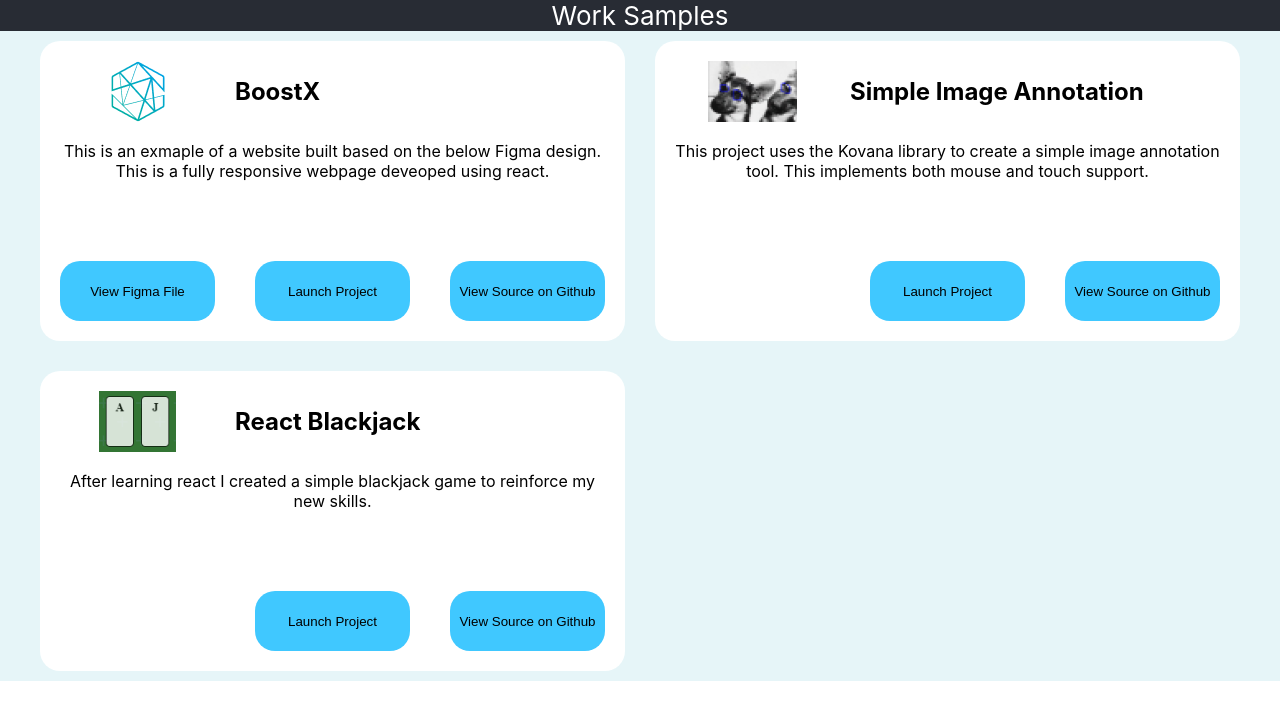
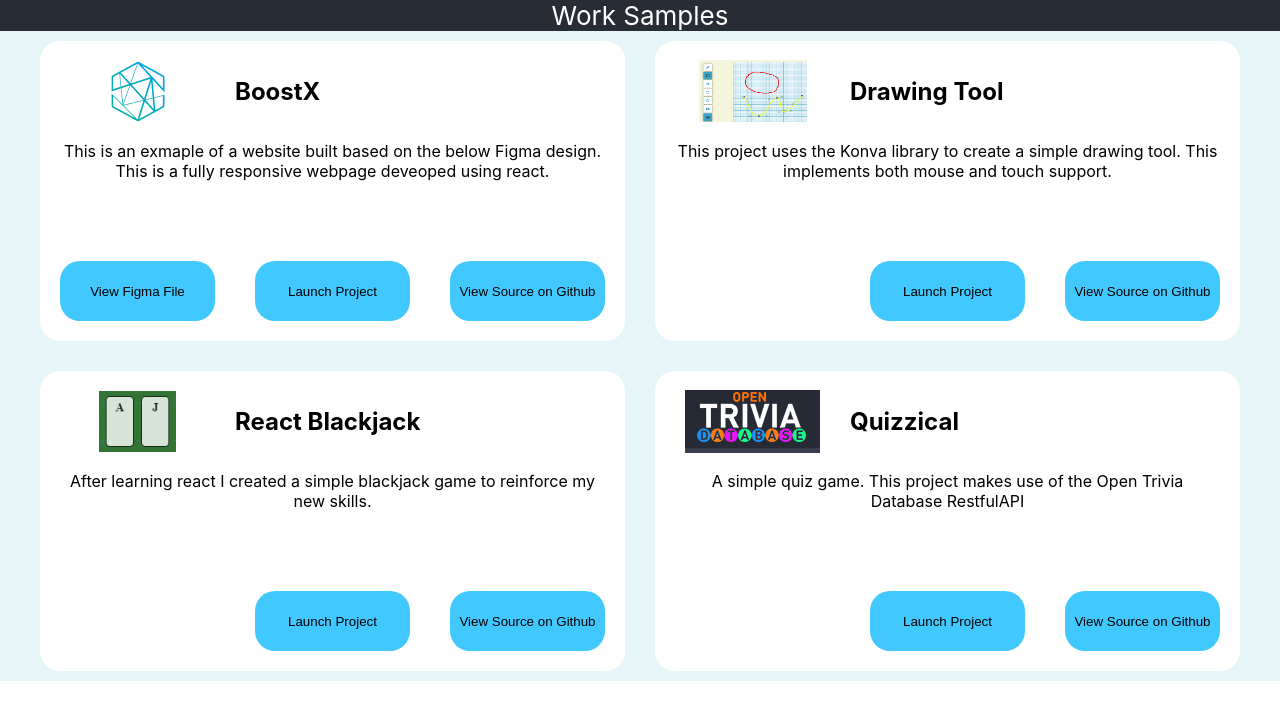
Before and after one commit to BMcdavitt/homepage, a React (Create React App) app: page / in a window 1280 px wide. Shown: the top 720 px of the page. Built offline with nearby package versions, Linux system fonts and the light colour scheme; no server answers.

Commit message:
update konva webpage

```diff
--- a/package.json
+++ b/package.json
@@ -1,7 +1,7 @@
 {
   "name": "homepage",
   "version": "0.1.0",
-  "homepage": "https://bmcdavitt.github.io/homepage/",
+  "homepage": ".",
   "private": true,
   "dependencies": {
     "@testing-library/jest-dom": "^5.16.4",
--- a/src/App.js
+++ b/src/App.js
@@ -1,23 +1,19 @@
-import { useEffect } from 'react';
-import './App.css';
-import ProjectCard from './ProjectCard';
+import { useEffect } from 'react'
+import './App.css'
+import ProjectCard from './ProjectCard'
 
 function App() {
-
   useEffect(() => {
     fetch(`https://myapi-a0j0.onrender.com/api/pages`)
-        .then(res => res.json())
-        .then(data => {
-          console.log(data)
-        },[])
+      .then((res) => res.json())
+      .then((data) => {
+        console.log(data)
+      }, [])
   })
-
 
   return (
     <div className="App">
-      <header className="App-header">
-        Work Samples
-      </header>
+      <header className="App-header">Work Samples</header>
       <div className="App-body">
         <div className="cardHolder">
           <ProjectCard
@@ -25,28 +21,35 @@ function App() {
             image="boostx.png"
             description="This is an exmaple of a website built based on the below Figma design.  This is a fully responsive webpage deveoped using react."
             link="https://bmcdavitt.github.io/boostx/"
-            source="https://github.com/BMcdavitt/boostx/tree/master"
+            source="https://github.com/BMcdavitt/boostx/tree/master/src"
             specification="https://www.figma.com/file/JDVVrItlNBFp4jUC5hGRSX/BoostX?node-id=13%3A858"
             specificationText="View Figma File"
           />
           <ProjectCard
-            name="Simple Image Annotation"
-            image="kovana.png"
-            description="This project uses the Kovana library to create a simple image annotation tool.  This implements both mouse and touch support."
-            link="https://bmcdavitt.github.io/mypage/"
-            source="https://github.com/BMcdavitt/mypage"
+            name="Drawing Tool"
+            image="konva.png"
+            description="This project uses the Konva library to create a simple drawing tool.  This implements both mouse and touch support."
+            link="https://bmcdavitt.github.io/annotator/"
+            source="https://github.com/BMcdavitt/annotator"
           />
           <ProjectCard
             name="React Blackjack"
             image="blackjack.png"
             description="After learning react I created a simple blackjack game to reinforce my new skills."
             link="https://bmcdavitt.github.io/reactBlackjack/"
-            source="https://github.com/BMcdavitt/reactBlackjack/tree/master"
+            source="https://github.com/BMcdavitt/reactBlackjack/tree/master/src"
+          />
+          <ProjectCard
+            name="Quizzical"
+            image="quizzical.png"
+            description="A simple quiz game.  This project makes use of the Open Trivia Database RestfulAPI "
+            link="https://bmcdavitt.github.io/reactQuiz/"
+            source="https://github.com/BMcdavitt/reactQuiz/tree/master/src"
           />
         </div>
       </div>
     </div>
-  );
+  )
 }
 
 export default App
```
Also changed, not shown: public/images/konva.png (added), public/images/quizzical.png (added).
